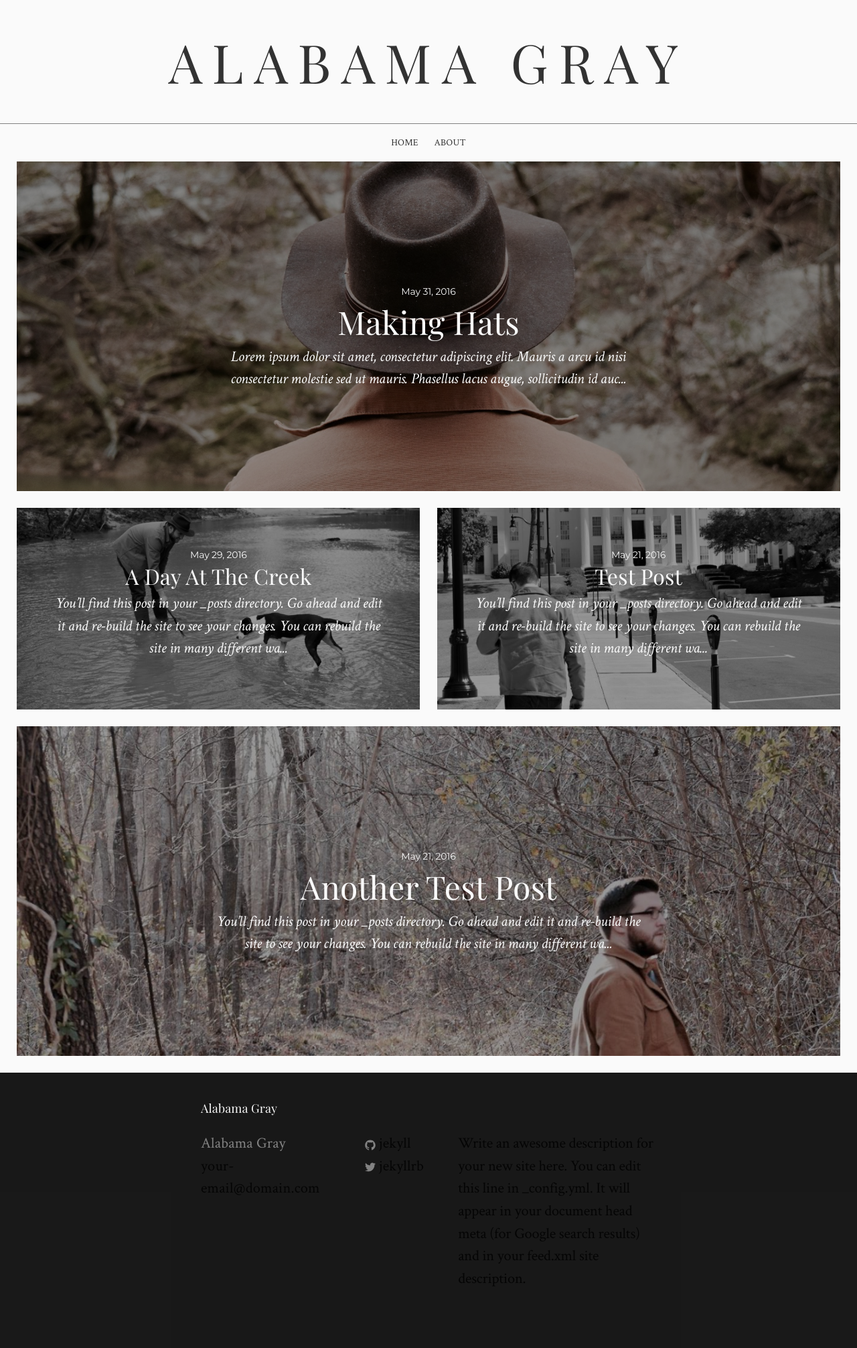
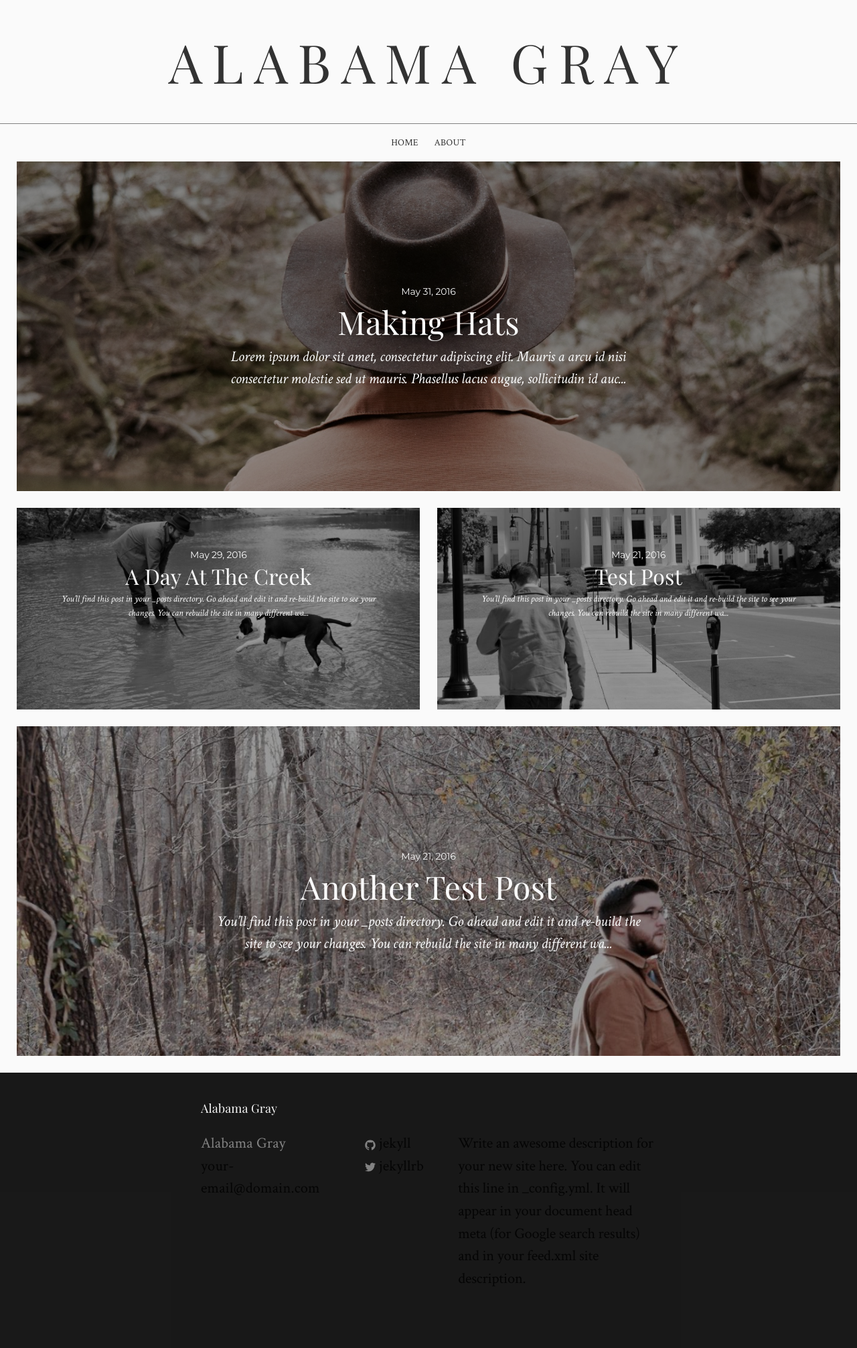
Before and after one commit to jtgry/blog, a Jekyll site: the page built from index.html, in a window 1280 px wide. Shown: the whole page at 67% size. Built offline with Jekyll 4.4.1, drawn with Linux system fonts in a browser that asks for light colours; some web fonts are replaced.

Commit message:
Updated '/_sass/_layout.scss' via CloudCannon

```diff
--- a/_sass/_layout.scss
+++ b/_sass/_layout.scss
@@ -278,6 +278,7 @@
 .post-item-excerpt {
   font-style: italic;
   margin-bottom: -1em;
+  font-size: $small-font-size;
   color: $white-color;
 }
 .post-item .post-item-image{
```
